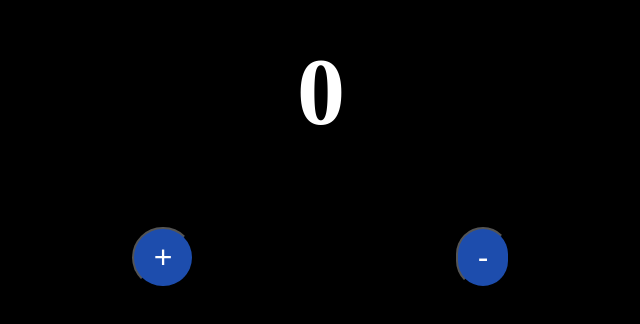
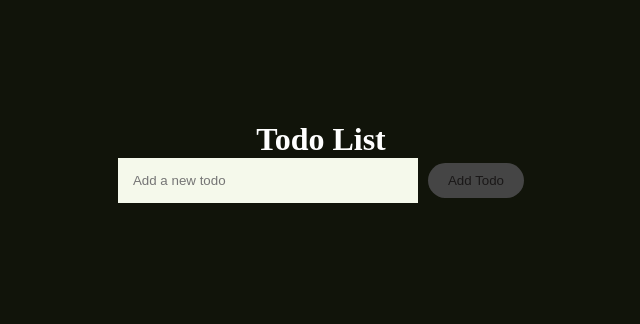
Before and after one commit to Ruku-webgurl/React-JS-Project, a React (Vite) app: page / in a window 1280 px wide. Shown: the part 238-562 px from the top of the page, without its empty margins (319-959 px from the left). Built offline with nearby package versions, Linux system fonts and the light colour scheme.

Commit message:
any message

```diff
--- a/src/App.jsx
+++ b/src/App.jsx
@@ -1,4 +1,5 @@
 import Counter from "./Counter/Counter"
+import TodoList from "./Todo/TodoList"
 
 
 
@@ -6,7 +7,7 @@ import Counter from "./Counter/Counter"
 const App = () => {
   return (
     <div>
-      <Counter />
+      <TodoList />
 
     </div>
   )
--- /dev/null
+++ b/src/Todo/TodoList.jsx
@@ -0,0 +1,46 @@
+import React, { useState } from 'react'
+import "./todolist.css"
+
+
+
+const TodoList = () => {
+    // Initialize the state with an empty array
+    const [todos, setTodos] = useState([]);
+    const [inputValue, setInputValue] = useState("");
+
+    // Handle form submission to add a new todo item
+    const handleSubmit = (e) => {
+        e.preventDefault();
+        if (inputValue.trim()) {
+            setTodos([...todos, inputValue]);
+            setInputValue("");
+        }
+    };
+
+    // Handle input change
+    const handleChange = (e) => {
+        setInputValue(e.target.value);
+    };
+
+    return (
+        <div>
+            <h1>Todo List</h1>
+            <form onSubmit={handleSubmit}>
+                <input
+                    type="text"
+                    value={inputValue}
+                    onChange={handleChange}
+                    placeholder="Add a new todo"
+                />
+                <button type="submit">Add Todo</button>
+            </form>
+            <ul>
+                {todos.map((todo, index) => (
+                    <li key={index}>{todo}</li>
+                ))}
+            </ul>
+        </div>
+    );
+};
+
+export default TodoList;
--- /dev/null
+++ b/src/Todo/todolist.css
@@ -0,0 +1,58 @@
+* {
+    padding: 0;
+    margin: 0;
+    box-sizing: border-box;
+}
+
+body {
+    background: #11140a;
+    height: 100vh;
+    display: flex;
+    justify-content: center;
+    align-items: center;
+}
+
+.container {
+    background: #151514;
+    padding: 50px;
+}
+
+input {
+    padding: 15px;
+    border: none;
+    outline: none;
+    background: #f5f9eb;
+    width: 300px;
+    margin-right: 10px;
+}
+
+button {
+    border-radius: 100px;
+    background: #454545;
+    padding: 5px;
+    outline: none;
+    border: none;
+    color: #1a1818;
+    padding: 10px 20px;
+    cursor: pointer;
+}
+
+.todos-list {
+    margin-top: 3rem;
+}
+
+.todo {
+    list-style: none;
+    display: flex;
+    justify-content: space-between;
+    align-items: center;
+    background: #ebece6;
+    padding: 7px 20px;
+    margin: 10px;
+    font-family: sans-serif;
+}
+
+.close {
+    padding: 5px 10px;
+    cursor: pointer;
+}
```
